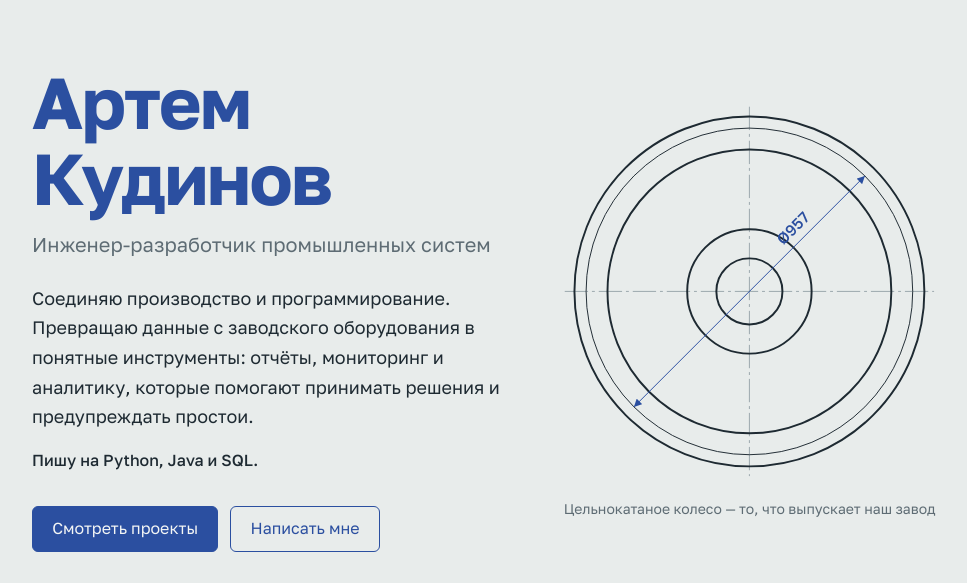
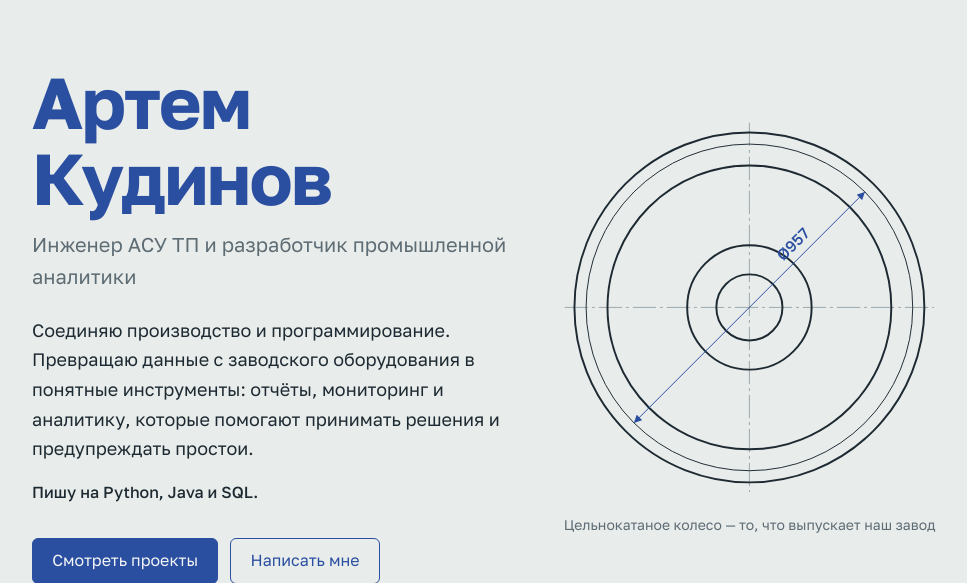
Before and after one commit to KudinovArtemilus/portfolio-django, a Django app: page / in a window 1280 px wide. Shown: the part 88-671 px from the top of the page, without its empty margins (152-1119 px from the left). Run offline with Django 5.2, Linux system fonts and the light colour scheme.

Commit message:
feat: single job title from profile

```diff
--- a/pages/views.py
+++ b/pages/views.py
@@ -1,6 +1,8 @@
 from django.shortcuts import render
+
+from resume.models import Profile
 
 
 def home(request):
-    context = {"name": "Артем"}
+    context = {"profile": Profile.objects.first()}
     return render(request, "pages/home.html", context)
--- a/templates/base.html
+++ b/templates/base.html
@@ -5,7 +5,7 @@
     <meta charset="UTF-8">
     <meta name="viewport" content="width=device-width, initial-scale=1">
     <title>{% block title %}Артем Кудинов{% endblock %}</title>
-    <meta name="description" content="{% block description %}Инженер-разработчик промышленных систем: мониторинг оборудования, отчёты и аналитика данных производства.{% endblock %}">
+    <meta name="description" content="{% block description %}Инженер АСУ ТП и разработчик промышленной аналитики: мониторинг оборудования, отчёты и анализ данных производства.{% endblock %}">
 
     <link rel="icon" href="{% static 'img/favicon.svg' %}" type="image/svg+xml">
     <link rel="icon" href="{% static 'img/favicon-32.png' %}" type="image/png" sizes="32x32">
--- a/templates/pages/home.html
+++ b/templates/pages/home.html
@@ -1,12 +1,12 @@
 {% extends "base.html" %}
 
-{% block title %}Артем Кудинов — инженер-разработчик{% endblock %}
+{% block title %}Артем Кудинов — инженер АСУ ТП и разработчик{% endblock %}
 
 {% block content %}
     <section class="hero">
         <div class="hero-text">
             <h1 class="hero-name">Артем Кудинов</h1>
-            <p class="hero-role">Инженер-разработчик промышленных систем</p>
+                        <p class="hero-role">{% if profile %}{{ profile.role }}{% else %}Инженер АСУ ТП и разработчик промышленной аналитики{% endif %}</p>
 
             <p class="hero-intro">
                 Соединяю производство и программирование. Превращаю данные
```
